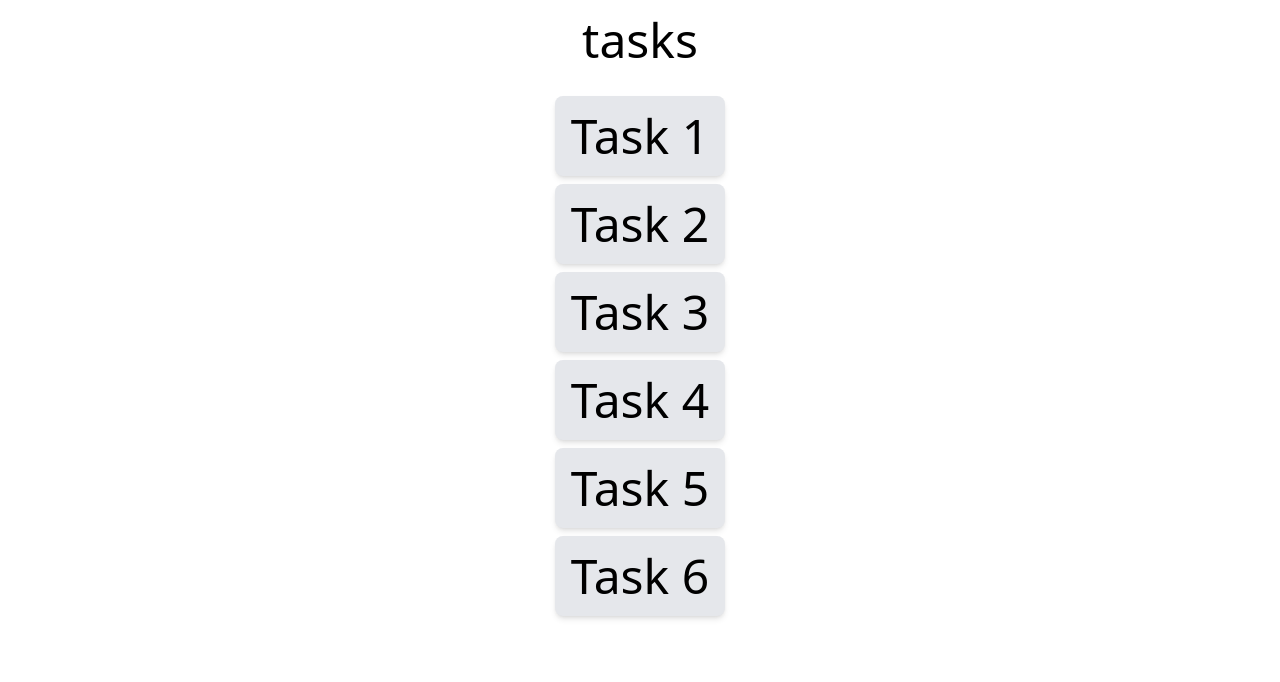
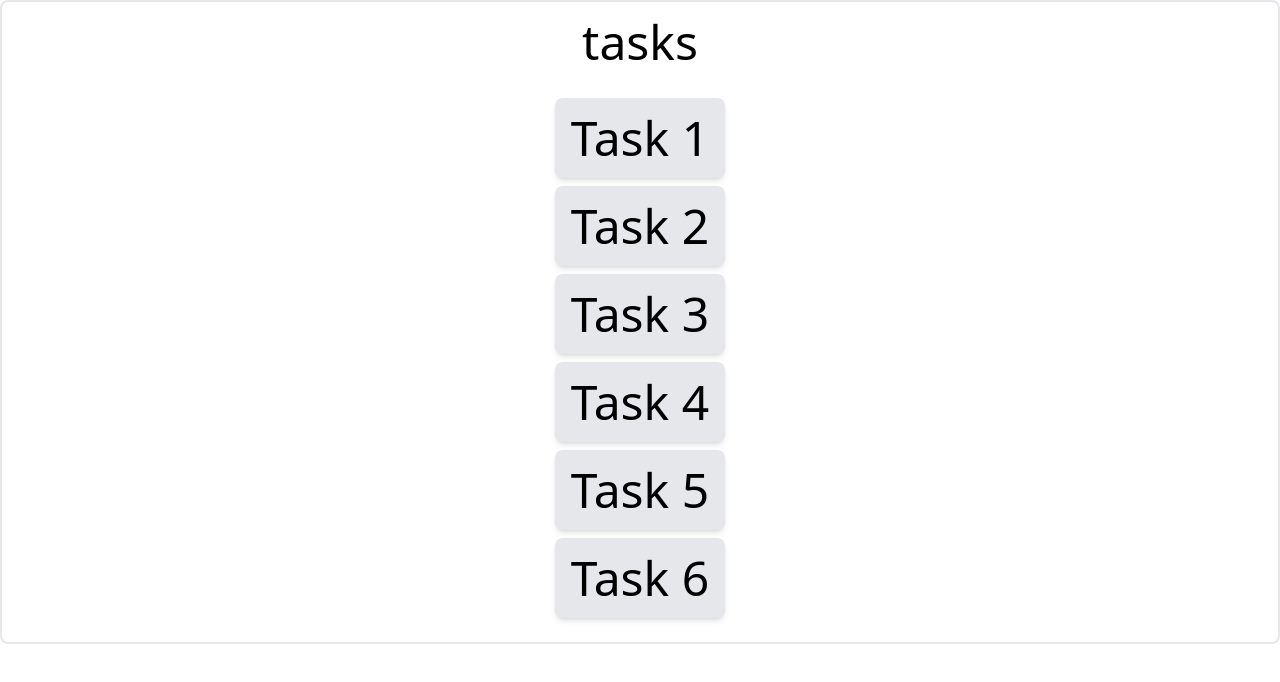
Before and after one commit to deepanshuhyb/instaweb_assignment, a React (Vite) app: page / in a window 1280 px wide. Shown: the top 682 px of the page. Built offline with nearby package versions, Linux system fonts and the light colour scheme.

Commit message:
change in ui

```diff
--- a/src/App.jsx
+++ b/src/App.jsx
@@ -48,7 +48,7 @@ function App () {
 
   return (
     <>
-      <div className='p-4 text-black bg-white flex gap-8 text-5xl flex-col items-center'>
+      <div className='p-4 text-black bg-white flex gap-8 text-5xl flex-col items-center border-2 border-gray-200 rounded-lg'>
         <h1>tasks</h1>
         <DndContext
           sensors={sensors}
```
